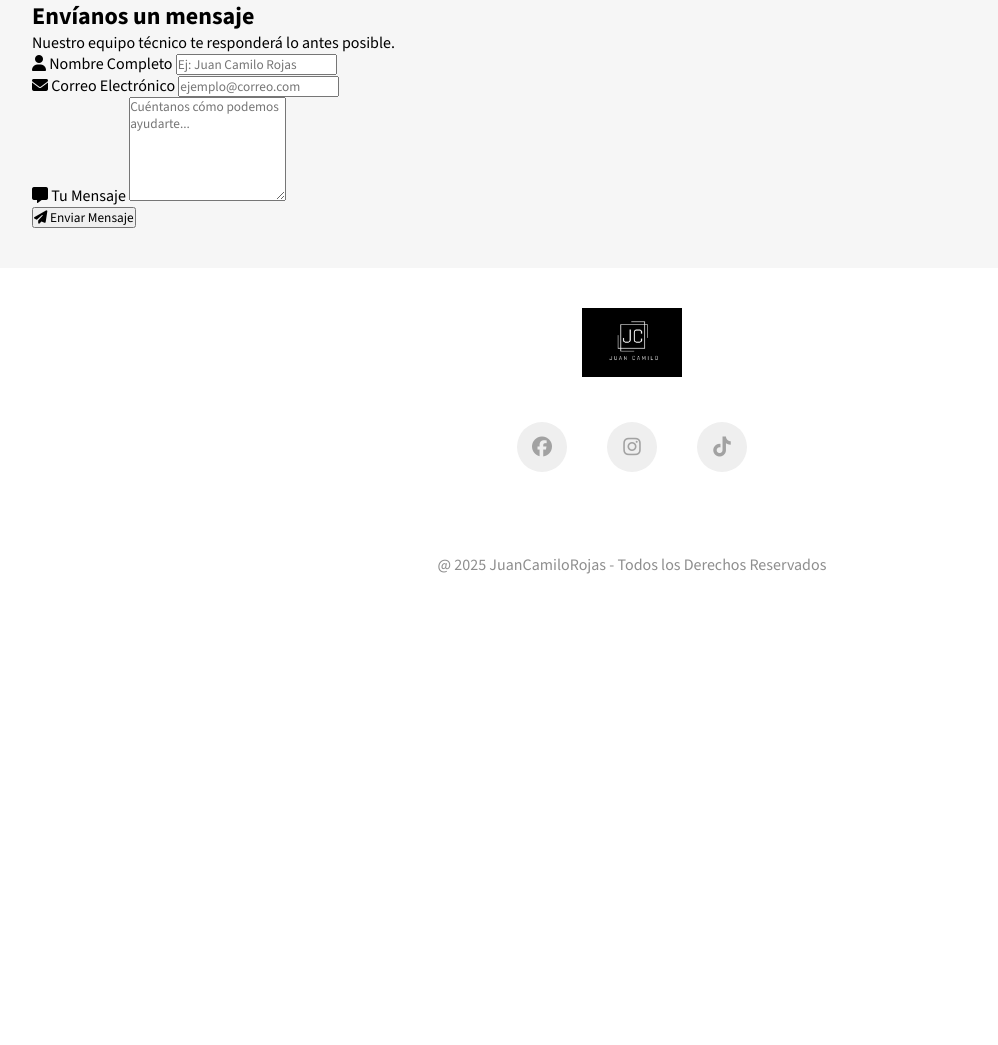
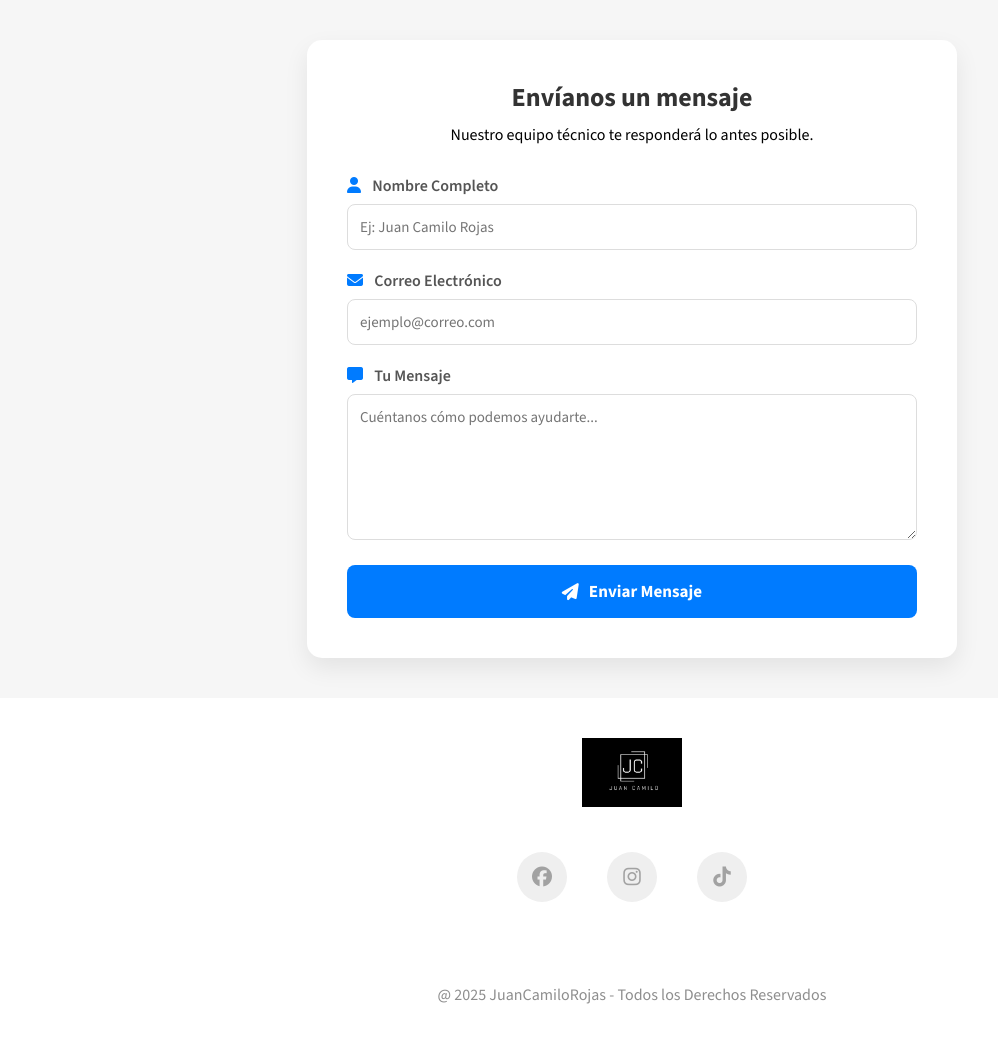
Before and after one commit to JuanCaRojas-18/JuanCaRojas-18.github.io, a PHP site: page /contactos.html in a window 1280 px wide. Shown: the part 580-1625 px from the top of the page, without its empty margins (8-1006 px from the left). Before the commit the page ends 1154 px from the top, so only its background shows below. Run offline with PHP 8.4, Linux system fonts and the light colour scheme; some libraries are stand-ins or nearby versions.

Commit message:
Update principal.css

```diff
--- a/css/principal.css
+++ b/css/principal.css
@@ -353,3 +353,76 @@ header{
         flex-wrap: wrap;
     }
 }
+
+/* --- ESTILOS DE LA PÁGINA DE CONTACTO --- */
+.contacto-wrapper {
+    background: #fff;
+    padding: 40px;
+    border-radius: 15px;
+    box-shadow: 0 10px 25px rgba(0,0,0,0.08);
+    margin: 40px auto;
+    max-width: 650px;
+}
+
+.form-info {
+    text-align: center;
+    margin-bottom: 30px;
+}
+
+.form-info h2 {
+    font-size: 26px;
+    color: #333;
+    margin-bottom: 10px;
+}
+
+.input-group {
+    margin-bottom: 20px;
+}
+
+.input-group label {
+    display: block;
+    margin-bottom: 8px;
+    font-weight: 600;
+    color: #555;
+}
+
+.input-group label i {
+    margin-right: 8px;
+    color: #007bff;
+}
+
+.input-group input, .input-group textarea {
+    width: 100%;
+    padding: 12px;
+    border: 1px solid #ddd;
+    border-radius: 8px;
+    font-size: 15px;
+    transition: all 0.3s ease;
+}
+
+.input-group input:focus, .input-group textarea:focus {
+    border-color: #007bff;
+    box-shadow: 0 0 8px rgba(0,123,255,0.1);
+    outline: none;
+}
+
+.btn-enviar-contacto {
+    background: #007bff;
+    color: white;
+    border: none;
+    padding: 15px;
+    border-radius: 8px;
+    font-size: 17px;
+    font-weight: bold;
+    cursor: pointer;
+    width: 100%;
+    transition: background 0.3s ease;
+    display: flex;
+    justify-content: center;
+    align-items: center;
+    gap: 10px;
+}
+
+.btn-enviar-contacto:hover {
+    background: #0056b3;
+}
```
